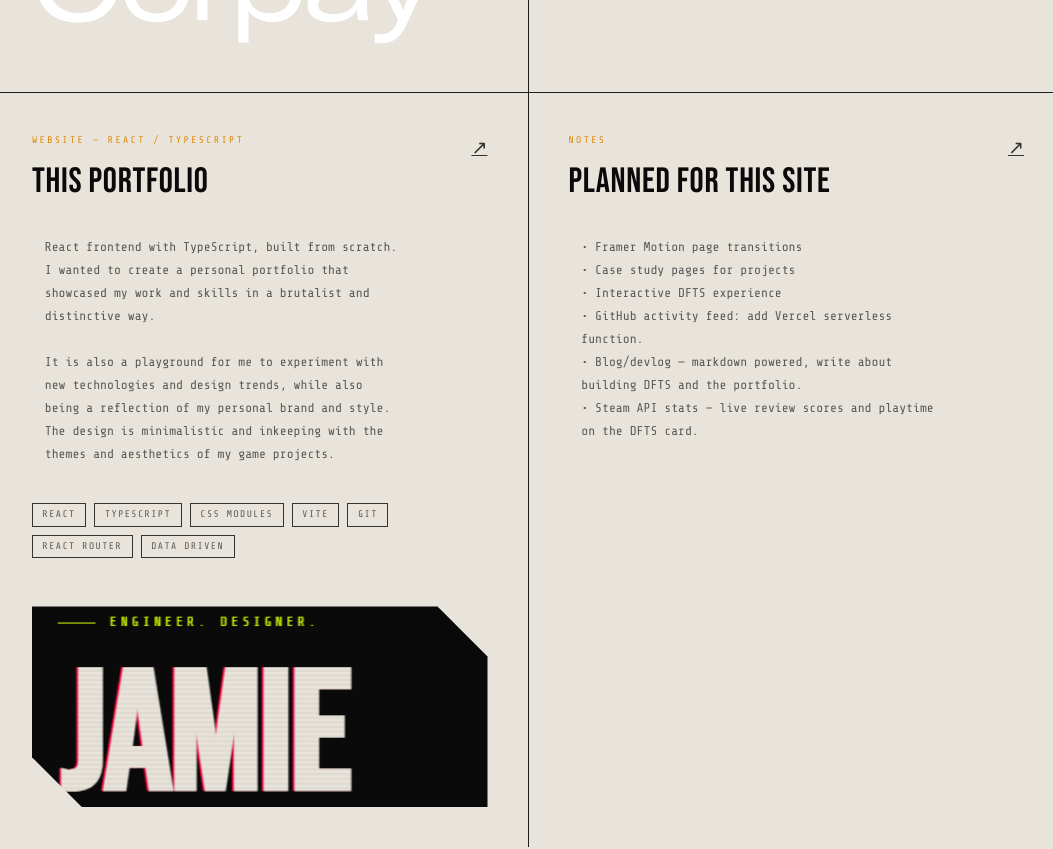
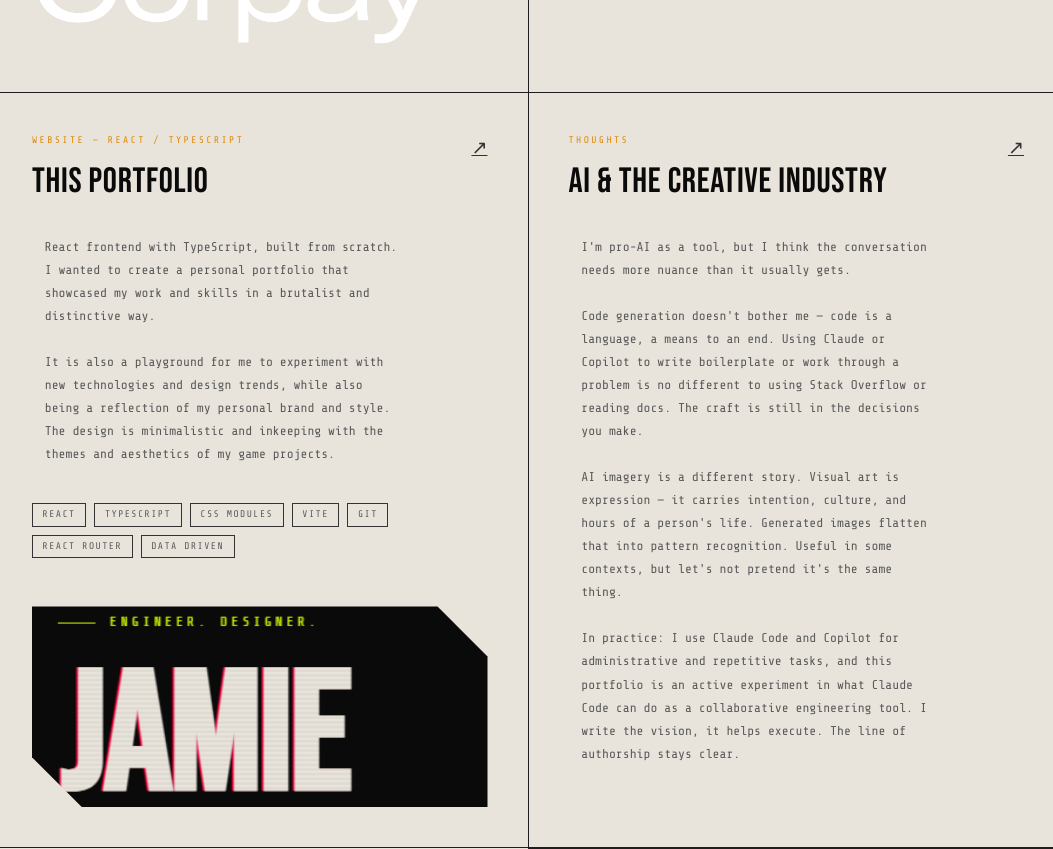
Before and after one commit to Deridealized/existerror-2026, a React (Vite) app: page / in a window 1280 px wide. Shown: the part 2440-3289 px from the top of the page, without its empty margins (112-1165 px from the left). Built offline with nearby package versions, Linux system fonts and the light colour scheme; no server answers.

Commit message:
add(notes): ai stance

```diff
--- a/src/components/Work/projects.ts
+++ b/src/components/Work/projects.ts
@@ -139,6 +139,23 @@ export const projects: Project[] = [
     linkIcon: "",
   },
   {
+    projectType: "Thoughts",
+    projectName: "AI & The Creative Industry",
+    subtitle: "",
+    description: `I'm pro-AI as a tool, but I think the conversation needs more nuance than it usually gets.
+
+Code generation doesn't bother me — code is a language, a means to an end. Using Claude or Copilot to write boilerplate or work through a problem is no different to using Stack Overflow or reading docs. The craft is still in the decisions you make.
+
+AI imagery is a different story. Visual art is expression — it carries intention, culture, and hours of a person's life. Generated images flatten that into pattern recognition. Useful in some contexts, but let's not pretend it's the same thing.
+
+In practice: I use Claude Code and Copilot for administrative and repetitive tasks, and this portfolio is an active experiment in what Claude Code can do as a collaborative engineering tool. I write the vision, it helps execute. The line of authorship stays clear.`,
+    stack: [],
+    link: "",
+    featured: false,
+    images: [],
+    linkIcon: "",
+  },
+  {
     projectType: "Notes",
     projectName: "Planned for this site",
     subtitle: "",
```
